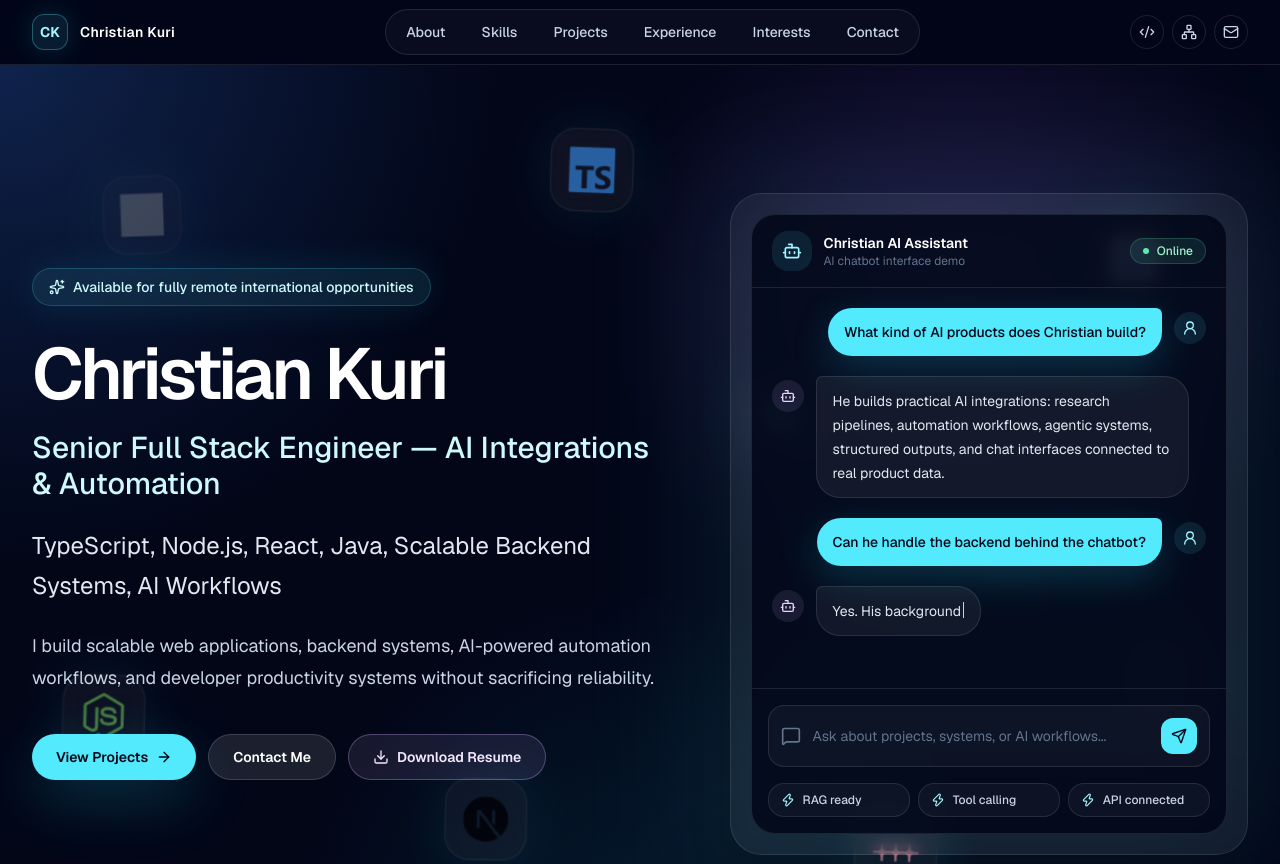
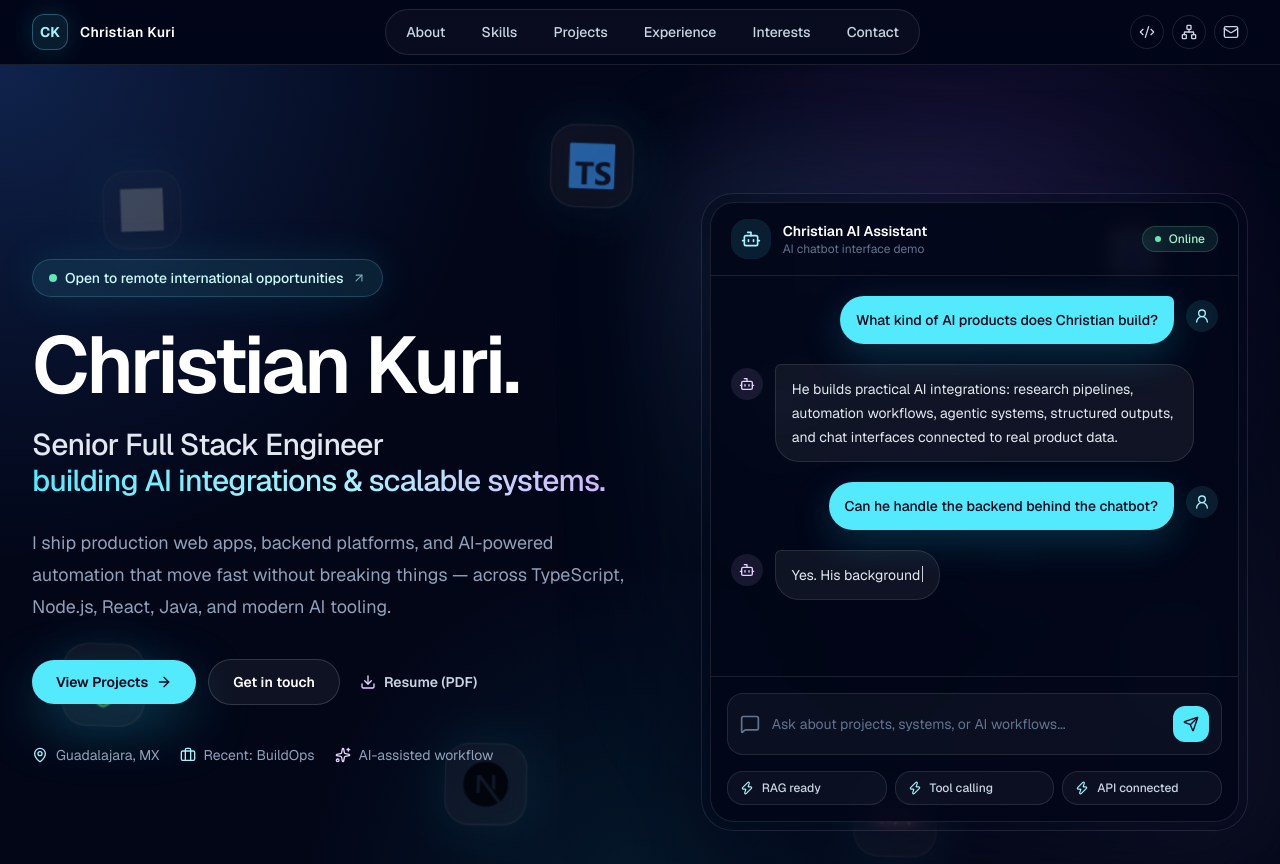
Before and after one commit to ChristianKuri/christian-kuri-portfolio, a Next.js app: page / in a window 1280 px wide. Shown: the top 864 px of the page. Built offline with nearby package versions, Linux system fonts and the light colour scheme; grey boxes are pictures that could not be loaded.

Commit message:
Revamp HeroSection component: update layout and styling for improved user engagement, add new hero facts with icons, and enhance call-to-action buttons for better visibility and interaction.

```diff
--- a/components/hero-section.tsx
+++ b/components/hero-section.tsx
@@ -1,65 +1,117 @@
-import { ArrowRight, Download, Sparkles } from "lucide-react";
+import { ArrowRight, ArrowUpRight, Briefcase, Download, MapPin, Sparkles } from "lucide-react";
 
 import { FadeIn } from "@/components/fade-in";
 import { FloatingTechLogos } from "@/components/floating-tech-logos";
 import { HeroChatbotDemo } from "@/components/hero-chatbot-demo";
 import { siteConfig } from "@/lib/site-data";
 
+const heroFacts = [
+  { icon: MapPin, label: "Guadalajara, MX" },
+  { icon: Briefcase, label: "Recent: BuildOps" },
+];
+
 export function HeroSection() {
   return (
     <section
       id="top"
-      className="relative isolate overflow-hidden px-5 py-24 sm:px-6 md:py-32 lg:px-8"
+      className="relative isolate overflow-hidden px-5 pb-20 pt-24 sm:px-6 md:pb-28 md:pt-32 lg:px-8"
     >
-      <div className="absolute inset-0 -z-10 bg-[radial-gradient(circle_at_top_left,rgba(59,130,246,0.26),transparent_32%),radial-gradient(circle_at_75%_25%,rgba(168,85,247,0.2),transparent_30%),radial-gradient(circle_at_50%_95%,rgba(34,211,238,0.14),transparent_32%)]" />
+      <div
+        aria-hidden="true"
+        className="absolute inset-0 -z-10 bg-[radial-gradient(circle_at_top_left,rgba(59,130,246,0.26),transparent_32%),radial-gradient(circle_at_75%_25%,rgba(168,85,247,0.2),transparent_30%),radial-gradient(circle_at_50%_95%,rgba(34,211,238,0.14),transparent_32%)]"
+      />
+      <div
+        aria-hidden="true"
+        className="absolute inset-x-0 -bottom-px -z-10 h-px bg-gradient-to-r from-transparent via-white/15 to-transparent"
+      />
       <FloatingTechLogos />
-      <div className="mx-auto grid max-w-7xl items-center gap-16 lg:grid-cols-[1.1fr_0.9fr]">
+
+      <div className="mx-auto grid max-w-7xl items-center gap-14 lg:grid-cols-[1.05fr_0.95fr] lg:gap-16">
+        <div>
           <FadeIn>
-          <div className="inline-flex items-center gap-2 rounded-full border border-cyan-300/20 bg-cyan-300/10 px-4 py-2 text-sm font-medium text-cyan-100 shadow-[0_0_40px_rgba(34,211,238,0.12)]">
-            <Sparkles className="size-4" />
-            Available for fully remote international opportunities
-          </div>
-          <h1 className="mt-8 max-w-4xl text-5xl font-semibold tracking-[-0.05em] text-white sm:text-6xl lg:text-7xl">
-            Christian Kuri
+            <a
+              href="#contact"
+              className="group inline-flex items-center gap-2 rounded-full border border-cyan-300/20 bg-cyan-300/10 px-4 py-2 text-sm font-medium text-cyan-100 shadow-[0_0_40px_rgba(34,211,238,0.12)] transition hover:border-cyan-300/40 hover:bg-cyan-300/15"
+            >
+              <span className="relative flex size-2 items-center justify-center">
+                <span className="absolute inline-flex h-full w-full animate-ping rounded-full bg-emerald-300 opacity-75" />
+                <span className="relative inline-flex size-2 rounded-full bg-emerald-300" />
+              </span>
+              Open to remote international opportunities
+              <ArrowUpRight className="size-3.5 opacity-60 transition group-hover:translate-x-0.5 group-hover:-translate-y-0.5 group-hover:opacity-100" />
+            </a>
+          </FadeIn>
+
+          <FadeIn delay={0.05}>
+            <h1 className="mt-7 text-5xl font-semibold tracking-[-0.04em] text-white sm:text-6xl lg:text-[5rem] lg:leading-[1.02]">
+              Christian Kuri.
             </h1>
-          <p className="mt-5 text-2xl font-medium text-cyan-100 md:text-3xl">
-            Senior Full Stack Engineer — AI Integrations & Automation
+          </FadeIn>
+
+          <FadeIn delay={0.1}>
+            <p className="mt-5 text-2xl font-medium tracking-tight text-slate-200 md:text-3xl">
+              Senior Full Stack Engineer
+              <span className="block bg-gradient-to-r from-cyan-300 via-cyan-200 to-purple-300 bg-clip-text text-transparent">
+                building AI integrations &amp; scalable systems.
+              </span>
             </p>
-          <p className="mt-6 max-w-3xl text-xl leading-8 text-slate-200 md:text-2xl md:leading-10">
-            TypeScript, Node.js, React, Java, Scalable Backend Systems, AI Workflows
+          </FadeIn>
+
+          <FadeIn delay={0.15}>
+            <p className="mt-7 max-w-2xl text-base leading-7 text-slate-400 md:text-lg md:leading-8">
+              I ship production web apps, backend platforms, and AI-powered automation
+              that move fast without breaking things — across TypeScript, Node.js, React,
+              Java, and modern AI tooling.
             </p>
-          <p className="mt-6 max-w-2xl text-base leading-8 text-slate-300 md:text-lg">
-            I build scalable web applications, backend systems, AI-powered automation workflows,
-            and developer productivity systems without sacrificing reliability.
-          </p>
+          </FadeIn>
 
-          <div className="mt-10 flex flex-col gap-3 sm:flex-row">
+          <FadeIn delay={0.2}>
+            <div className="mt-9 flex flex-col items-stretch gap-3 sm:flex-row sm:items-center">
               <a
                 href="#projects"
-              className="group inline-flex items-center justify-center gap-2 rounded-full bg-cyan-300 px-6 py-3 text-sm font-semibold text-slate-950 shadow-[0_20px_60px_rgba(34,211,238,0.22)] transition hover:bg-cyan-200"
+                className="group inline-flex items-center justify-center gap-2 rounded-full bg-cyan-300 px-6 py-3 text-sm font-semibold text-slate-950 shadow-[0_20px_60px_rgba(34,211,238,0.25)] transition hover:bg-cyan-200 hover:shadow-[0_20px_60px_rgba(34,211,238,0.35)]"
               >
                 View Projects
                 <ArrowRight className="size-4 transition group-hover:translate-x-1" />
               </a>
               <a
                 href="#contact"
-              className="inline-flex items-center justify-center rounded-full border border-white/15 bg-white/10 px-6 py-3 text-sm font-semibold text-white transition hover:border-white/30 hover:bg-white/15"
+                className="inline-flex items-center justify-center gap-2 rounded-full border border-white/15 bg-white/5 px-6 py-3 text-sm font-semibold text-white transition hover:border-white/30 hover:bg-white/10"
               >
-              Contact Me
+                Get in touch
               </a>
               <a
                 href={siteConfig.links.resume}
-              className="inline-flex items-center justify-center gap-2 rounded-full border border-purple-300/30 bg-purple-300/10 px-6 py-3 text-sm font-semibold text-purple-100 transition hover:border-purple-200/50 hover:bg-purple-300/15"
+                className="group inline-flex items-center justify-center gap-2 px-2 py-3 text-sm font-semibold text-slate-300 transition hover:text-white"
               >
-              <Download className="size-4" />
-              Download Resume
+                <Download className="size-4 text-purple-200 transition group-hover:translate-y-0.5" />
+                Resume (PDF)
               </a>
             </div>
           </FadeIn>
 
-        <FadeIn delay={0.12} className="relative">
-          <div className="absolute -inset-4 rounded-[2rem] bg-cyan-300/10 blur-3xl" />
-          <div className="relative overflow-hidden rounded-[2rem] border border-white/10 bg-white/[0.06] p-5 shadow-2xl backdrop-blur">
+          <FadeIn delay={0.28}>
+            <div className="mt-10 flex flex-wrap items-center gap-x-5 gap-y-3 text-sm text-slate-400">
+              {heroFacts.map((fact) => (
+                <span key={fact.label} className="inline-flex items-center gap-2">
+                  <fact.icon className="size-4 text-cyan-200" />
+                  {fact.label}
+                </span>
+              ))}
+              <span className="inline-flex items-center gap-2">
+                <Sparkles className="size-4 text-purple-200" />
+                AI-assisted workflow
+              </span>
+            </div>
+          </FadeIn>
+        </div>
+
+        <FadeIn delay={0.18} className="relative">
+          <div
+            aria-hidden="true"
+            className="absolute -inset-6 rounded-[2.25rem] bg-gradient-to-br from-cyan-300/15 via-transparent to-purple-300/15 blur-3xl"
+          />
+          <div className="relative overflow-hidden rounded-[2rem] border border-white/10 bg-slate-950/40 p-2 shadow-[0_40px_120px_rgba(2,6,23,0.6)] backdrop-blur">
             <HeroChatbotDemo />
           </div>
         </FadeIn>
```
Lines whose indentation alone changed are shown as unchanged.
